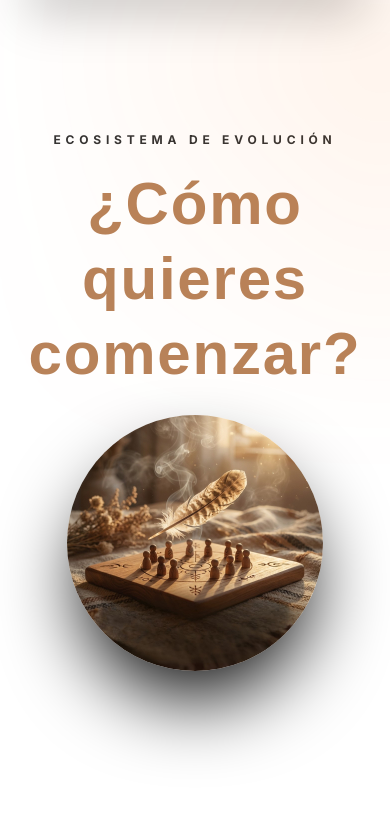
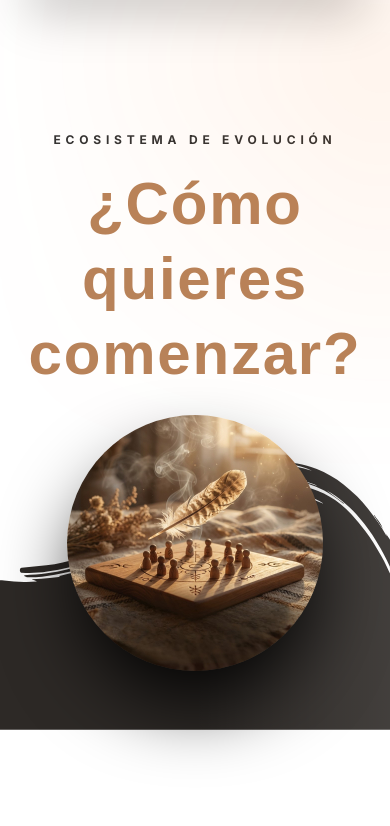
Before and after one commit to yelitzerangeloficialweb-max/yelitze-rangel-web, a Next.js app: page / in a window 390 px wide. Shown: the part 2101-2927 px from the top of the page. Built offline with nearby package versions, Linux system fonts and the light colour scheme; a web font is replaced by a local one.

Commit message:
style: improved responsive brush background scale in ServiceSelector

```diff
--- a/components/home/ServiceSelector.tsx
+++ b/components/home/ServiceSelector.tsx
@@ -60,7 +60,7 @@ export default function ServiceSelector() {
             <div className="relative bg-white pt-20 pb-40 md:pt-40 md:pb-64 z-20 mt-6">
                 {/* Huge Brush Shape Background */}
                 <div
-                    className="absolute inset-0 z-0 origin-bottom scale-y-125 translate-y-[calc(5%+15px)]"
+                    className="absolute inset-0 z-0 origin-bottom scale-y-[2] md:scale-y-125 translate-y-[10%] md:translate-y-[calc(5%+15px)]"
                     style={{
                         maskImage: 'url(/images/home_redesign/brush-bottom.svg)',
                         WebkitMaskImage: 'url(/images/home_redesign/brush-bottom.svg)',
```
